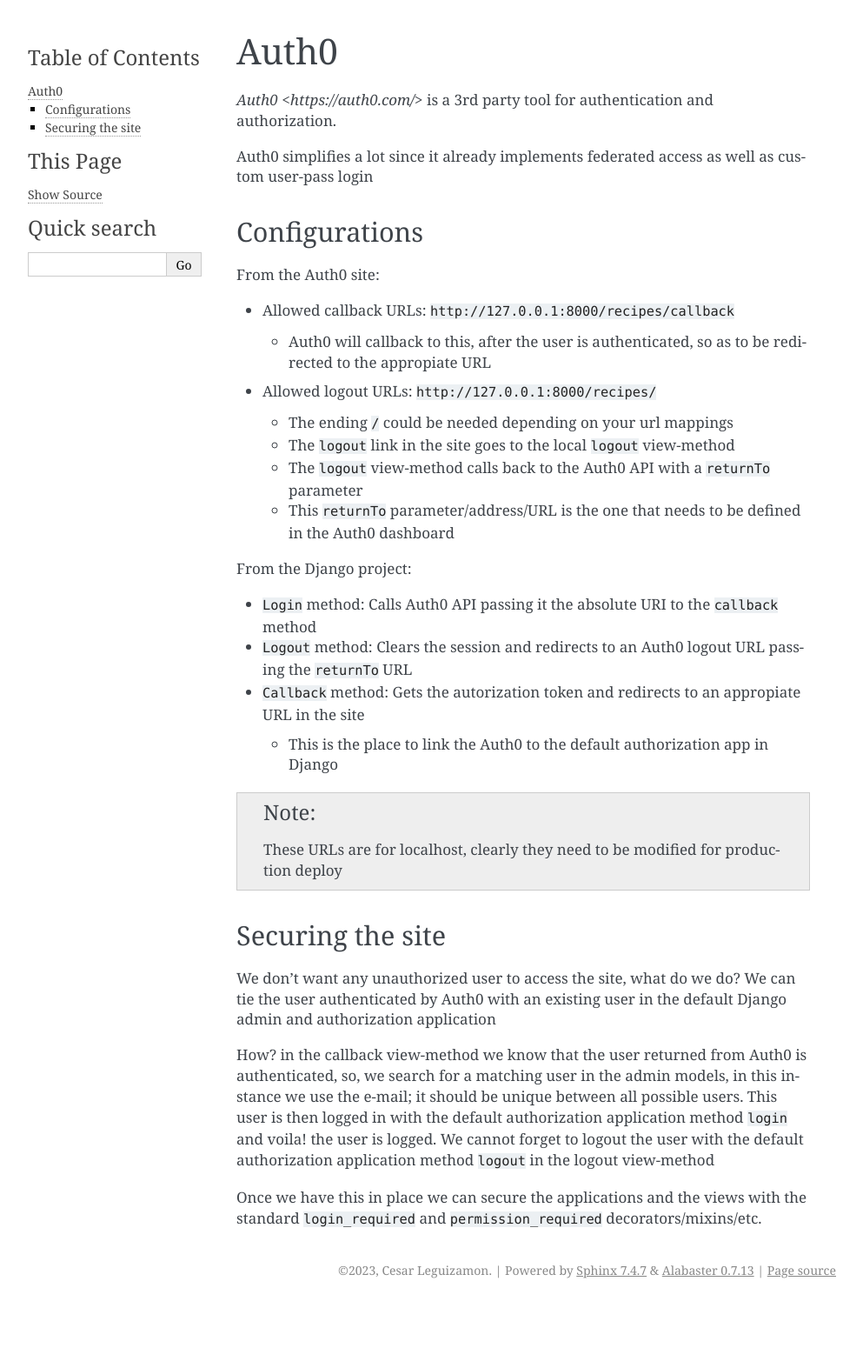
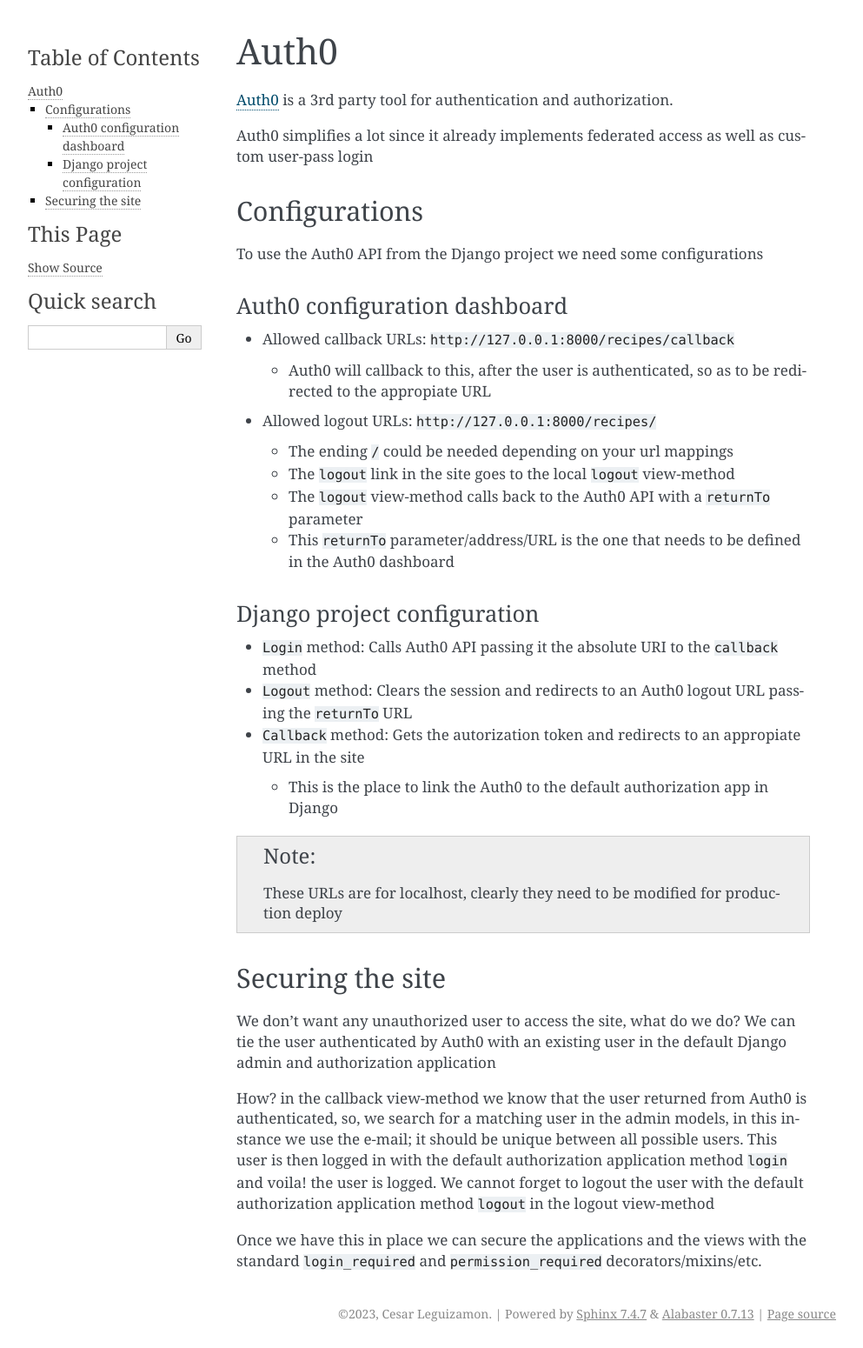
Before and after one commit to fabi1816/super-duper-potato, a Sphinx documentation site: the page built from docs/source/auth0.rst, in a window 1280 px wide. Shown: the whole page at 87% size, without its empty margins (148-1141 px from the left). Built offline with Sphinx 7.4.7, drawn with Linux system fonts in a browser that asks for light colours; before the commit the page ends 1500 px from its top, so only the background shows below that.

Commit message:
Finishing touches to the Auth0 documentation

```diff
--- a/docs/source/auth0.rst
+++ b/docs/source/auth0.rst
@@ -1,14 +1,17 @@
 Auth0
 =====
 
-`Auth0 <https://auth0.com/>` is a 3rd party tool for authentication and authorization.
+`Auth0 <https://auth0.com/>`_ is a 3rd party tool for authentication and authorization.
 
 Auth0 simplifies a lot since it already implements federated access as well as custom user-pass login
 
 Configurations
 --------------
 
-From the Auth0 site:
+To use the Auth0 API from the Django project we need some configurations
+
+Auth0 configuration dashboard
+^^^^^^^^^^^^^^^^^^^^^^^^^^^^^
 
 * Allowed callback URLs: ``http://127.0.0.1:8000/recipes/callback``
 
@@ -21,7 +24,8 @@
   * The ``logout`` view-method calls back to the Auth0 API with a ``returnTo`` parameter
   * This ``returnTo`` parameter/address/URL is the one that needs to be defined in the Auth0 dashboard
 
-From the Django project:
+Django project configuration
+^^^^^^^^^^^^^^^^^^^^^^^^^^^^
 
 * ``Login`` method: Calls Auth0 API passing it the absolute URI to the ``callback`` method
 * ``Logout`` method: Clears the session and redirects to an Auth0 logout URL passing the ``returnTo`` URL
```
